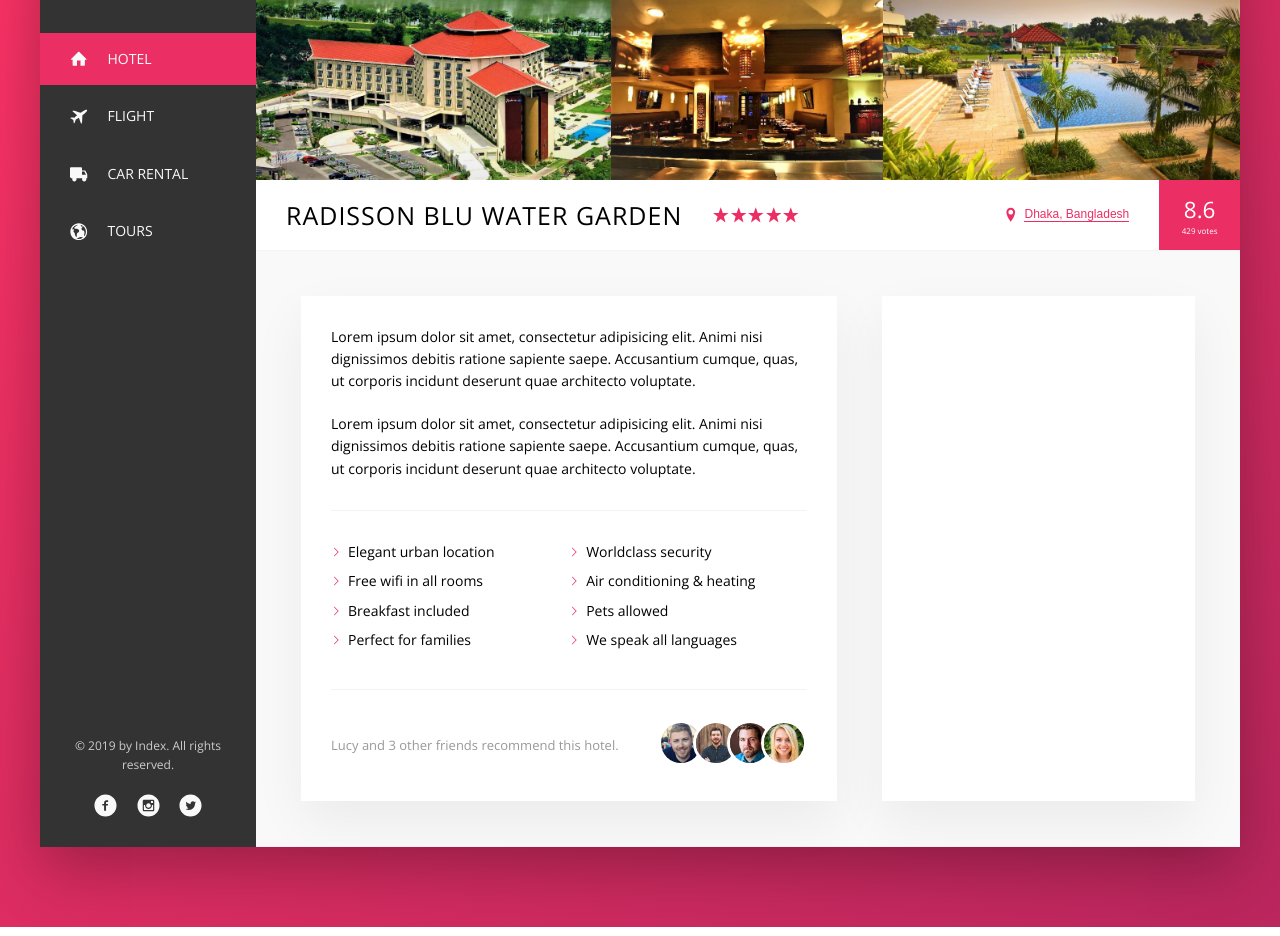
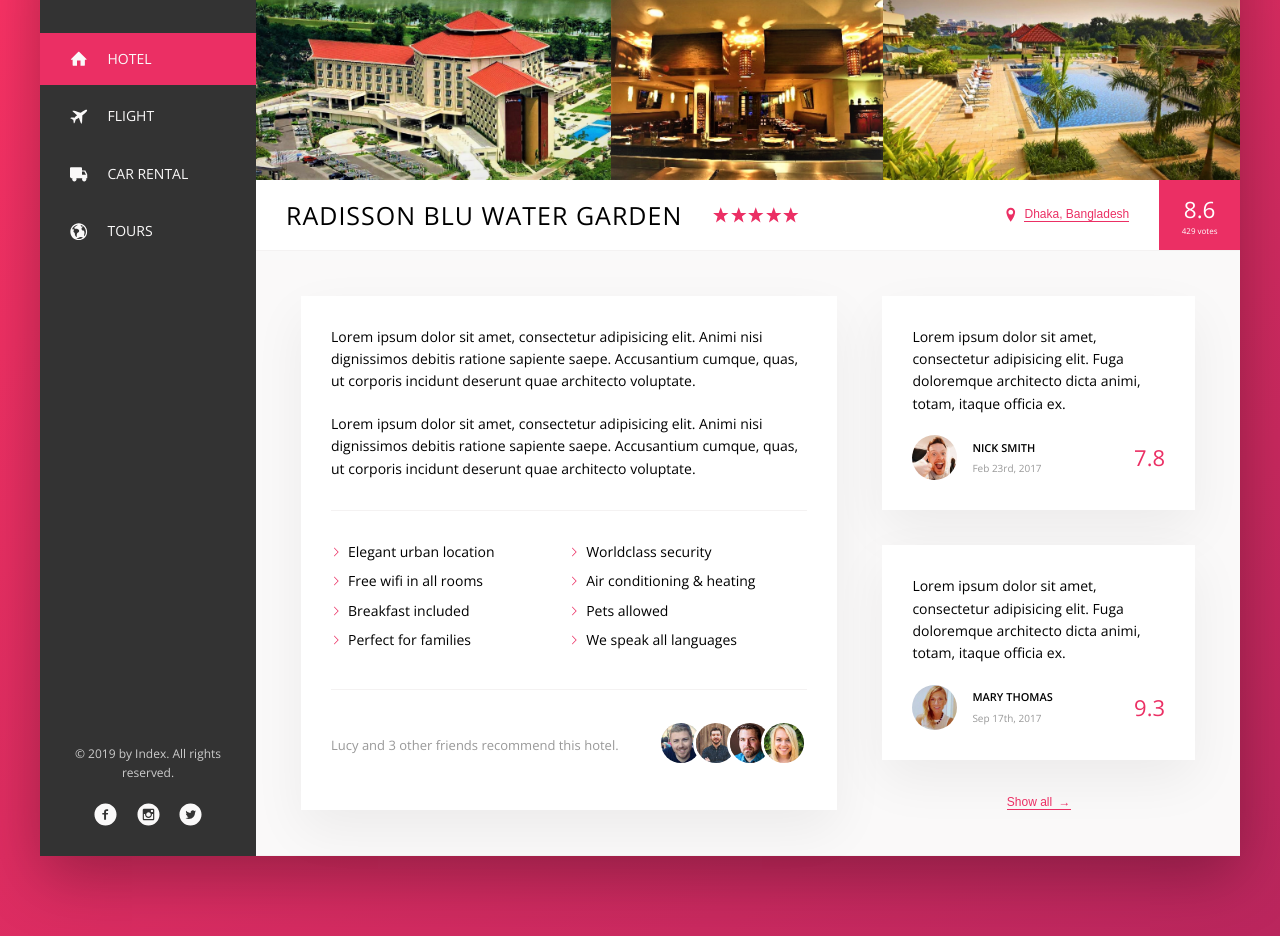
Before and after one commit to Naimul-Islam-Siam/Index, a website: page index.html in a window 1280 px wide. Shown: the part 152-1088 px from the top of the page. Drawn offline with nearby package versions, Linux system fonts and the light colour scheme.

Commit message:
user review done

```diff
--- a/index.html
+++ b/index.html
@@ -214,7 +214,40 @@
                     </div>
 
                     <div class="user-review">
+                        <figure class="review">
+                            <blockquote class="review__text">
+                                Lorem ipsum dolor sit amet, consectetur adipisicing elit. Fuga doloremque architecto dicta animi, totam, itaque officia
+                                ex.
+                            </blockquote>
 
+                            <figcaption class="review__user">
+                                <img src="img/user-1.jpg" alt="user 1" class="review__photo">
+                                <div class="review__user-box">
+                                    <p class="review__user-name">Nick Smith</p>
+                                    <p class="review__user-date">Feb 23rd, 2017</p>
+                                </div>
+                                <div class="review__rating">7.8</div>
+                            </figcaption>
+                        </figure>
+
+                        <figure class="review">
+                            <blockquote class="review__text">
+                                Lorem ipsum dolor sit amet, consectetur adipisicing elit. Fuga doloremque architecto dicta animi, totam, itaque
+                                officia
+                                ex.
+                            </blockquote>
+
+                            <figcaption class="review__user">
+                                <img src="img/user-2.jpg" alt="user 2" class="review__photo">
+                                <div class="review__user-box">
+                                    <p class="review__user-name">Mary Thomas</p>
+                                    <p class="review__user-date">Sep 17th, 2017</p>
+                                </div>
+                                <div class="review__rating">9.3</div>
+                            </figcaption>
+                        </figure>
+
+                        <button class="btn-inline review-btn">Show all <span>&rarr;</span></button>
                     </div>
                 </div>
 
--- a/sass/_components.scss
+++ b/sass/_components.scss
@@ -354,8 +354,17 @@
 
     transition: all 0.1s;
 
+    span {
+        margin-left: 3px;
+        transition: margin-left 0.2s;
+    }
+
     &:hover {
         color: var(--grey-dark-1);
+
+        span {
+            margin-left: 8px;
+        }
     }
 
     &:focus {
@@ -461,3 +470,60 @@
         }
     }
 }
+
+
+/////////////////////////////
+//Review
+/////////////////////////////
+
+.review {
+    background-color: #fff;
+    box-shadow: var(--shadow-light);
+    padding: 3rem;
+    margin-bottom: 3.5rem;
+
+    font-size: 1.4rem;
+
+    &__text {
+        margin-bottom: 2rem;
+    }
+
+    &__user {
+        display: flex;
+        align-items: center;
+
+        &-box {
+            margin-right: auto;
+        }
+
+        &-name {
+            font-size: 1.1rem;
+            text-transform: uppercase;
+            font-weight: 700;
+            margin-bottom: 0.4rem;
+        }
+
+        &-date {
+            font-size: 1rem;
+            color: var(--grey-dark-3);
+        }
+    }
+
+    &__photo {
+        height: 4.5rem;
+        width: 4.5rem;
+        border-radius: 50%;
+
+        margin-right: 1.5rem;
+    }
+
+    &__rating {
+        color: var(--color-primary);
+        font-size: 2.2rem;
+        font-weight: 300;
+    }
+
+    &-btn {
+        font-size: 1.2rem;
+    }
+}
--- a/sass/_layout.scss
+++ b/sass/_layout.scss
@@ -53,7 +53,9 @@
 }
 
 .user-review {
-    background-color: #fff;
     flex: 1;
-    box-shadow: var(--shadow-light);
+
+    display: flex;
+    flex-direction: column;
+    align-items: center;
 }
```
Also changed, not shown: css/style.css.
